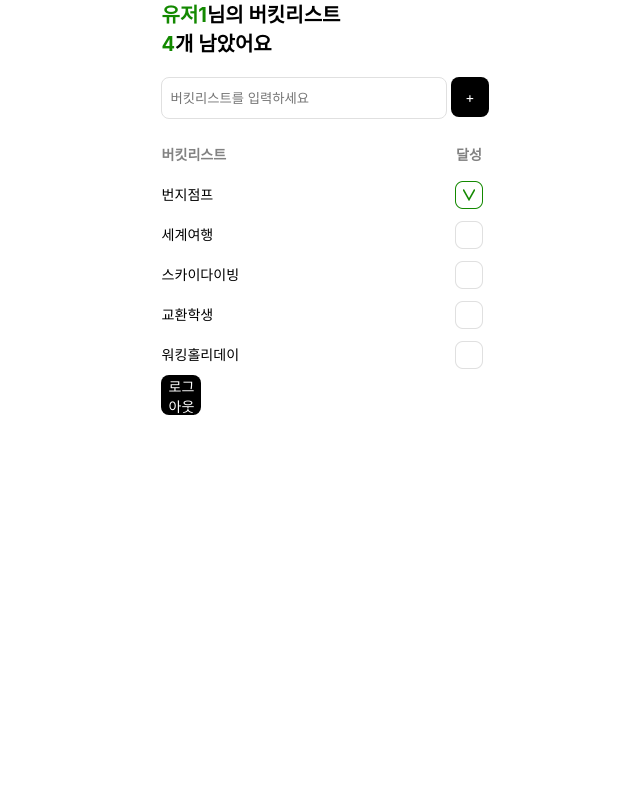
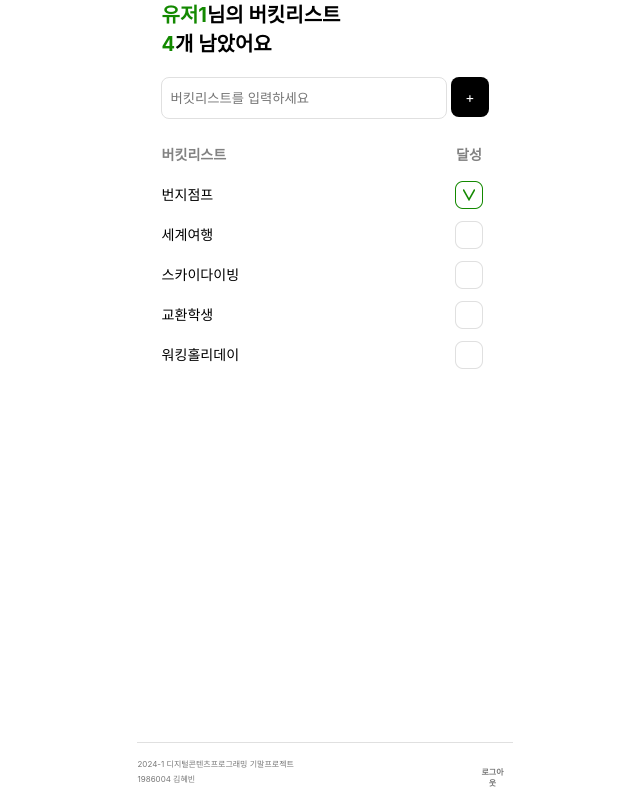
Before and after one commit to aoqlsdl/2024-1-DCP, a Flask app: page / in a window 1280 px wide. Shown: the part 41-840 px from the top of the page, without its empty margins (315-955 px from the left). Run offline with Flask 3, Linux system fonts and the light colour scheme; a user stored in the database is signed in; some web fonts are replaced.

Commit message:
ui: footer 추가

```diff
--- a/final_proj/static/css/common.css
+++ b/final_proj/static/css/common.css
@@ -44,6 +44,5 @@ button:focus {
 
 .container {
 	width: 20.44rem;
-	height: 2.5rem;
 	margin: 2.5rem auto 0;
 }
--- a/final_proj/static/css/index.css
+++ b/final_proj/static/css/index.css
@@ -1,3 +1,8 @@
+body {
+	height: 100vh;
+	position: relative;
+}
+
 h3 {
 	font-size: 1.25rem;
 }
@@ -122,3 +127,51 @@ button:hover {
 	background-color: #e0e0e0;
 	color: #000;
 }
+
+.footer {
+	width: 100%;
+	height: 3.5rem;
+	position: absolute;
+	bottom: 0;
+	display: flex;
+	color: #787878;
+	font-size: 0.5rem;
+	flex-direction: row;
+	justify-content: space-between;
+	align-items: center;
+	border-top: 1px solid #e0e0e0;
+}
+
+.footer .left {
+	align-content: center;
+}
+
+p {
+	margin: 0.25rem auto;
+}
+
+.footer .right {
+	display: flex;
+	flex-direction: column;
+	justify-content: center;
+	align-items: flex-end;
+}
+
+#logoutBtn {
+	border: none;
+	background-color: transparent;
+	font-size: 0.5rem;
+	font-weight: 700;
+	color: #787878;
+	height: 0.75rem;
+}
+
+.github-link {
+	width: fit-content;
+	height: fit-content;
+}
+
+#githubIcon {
+	width: 1rem;
+	height: 1rem;
+}
--- a/final_proj/templates/index.html
+++ b/final_proj/templates/index.html
@@ -58,9 +58,19 @@
             </div>
         </div>
 
-        <div class="logout-button">
+    </div>
+    <div class="footer">
+
+
+        <div class="left">
+            <p>2024-1 디지털콘텐츠프로그래밍 기말프로젝트</p>
+            <p>1986004 김혜빈</p>
+        </div>
+        <div class="right">
+
             <button id="logoutBtn" onclick="location.href = '/auth/logout/'">로그아웃</button>
         </div>
+
     </div>
 
     <!-- js -->
```
Also changed, not shown: final_proj/static/css/login.css (+9 -0 lines).
